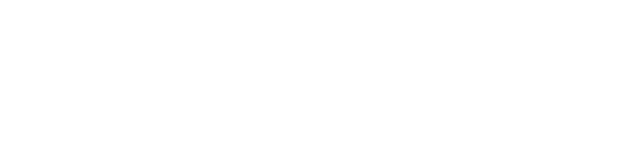
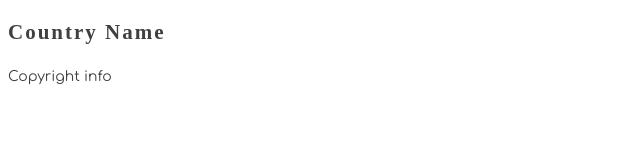
Before and after one commit to nss-day-cohort-44/hello-world-the-narrow-peninsula, a plain HTML site: page index.html in a window 1280 px wide. Shown: the whole page, without its empty margins (0-640 px from the left). Drawn offline with Linux system fonts and the light colour scheme; a web font is replaced by a local one.

Commit message:
try this again

```diff
--- a/index.html
+++ b/index.html
@@ -2,15 +2,15 @@
 <html lang="en">
     <head>
         <meta charset="utf-8">
-        <title>Nashville Software School</title>
+        <title>NP Travel Website</title>
         <link rel="stylesheet" href="./styles/main.css">
     </head>
 
     <body>
         <main id="container">
-
+            <h2 class="country__name">Country Name</h2>
         </main>
-
+        <footer>Copyright info</footer>
         <script type="module" src="./scripts/main.js"></script>
     </body>
 </html>
```
